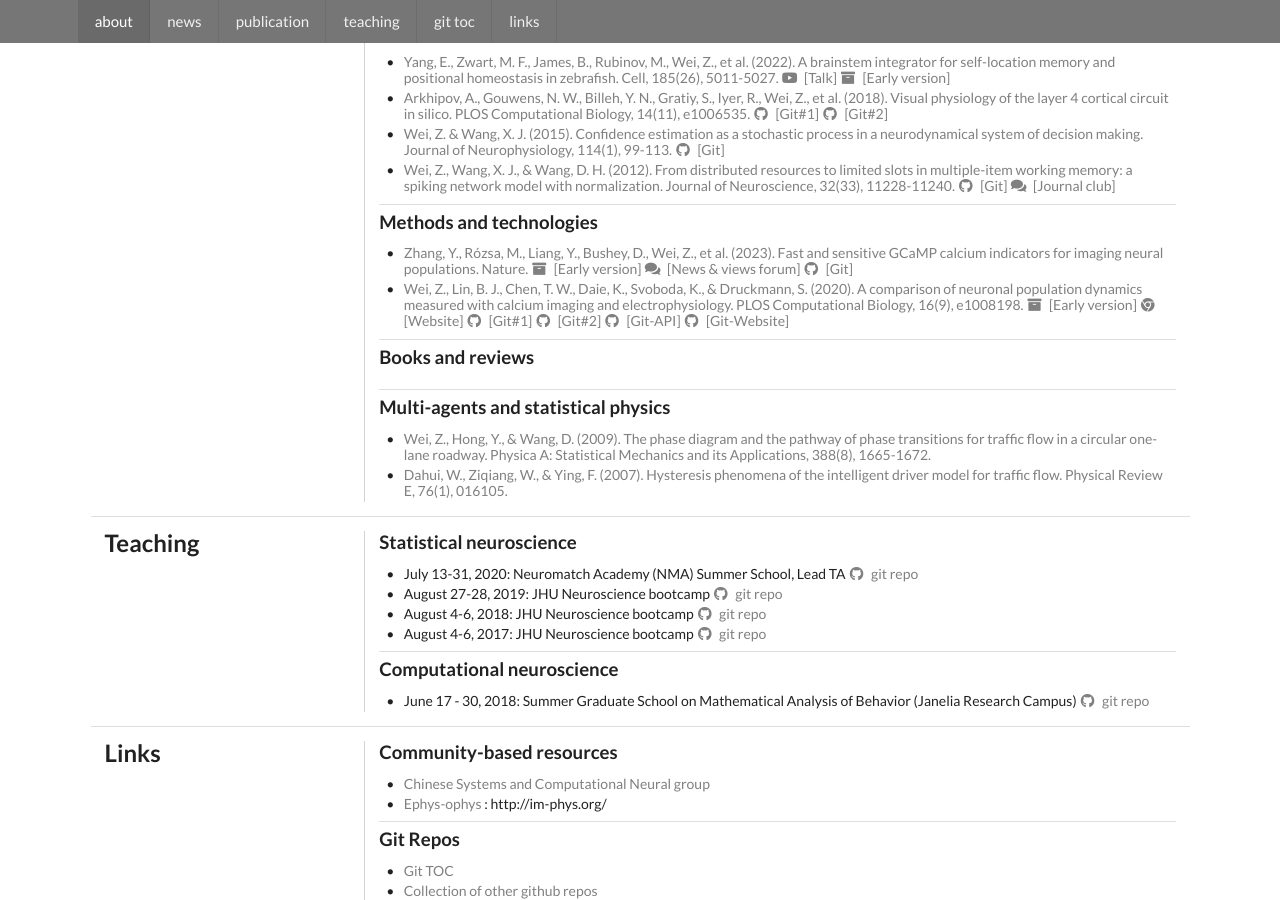
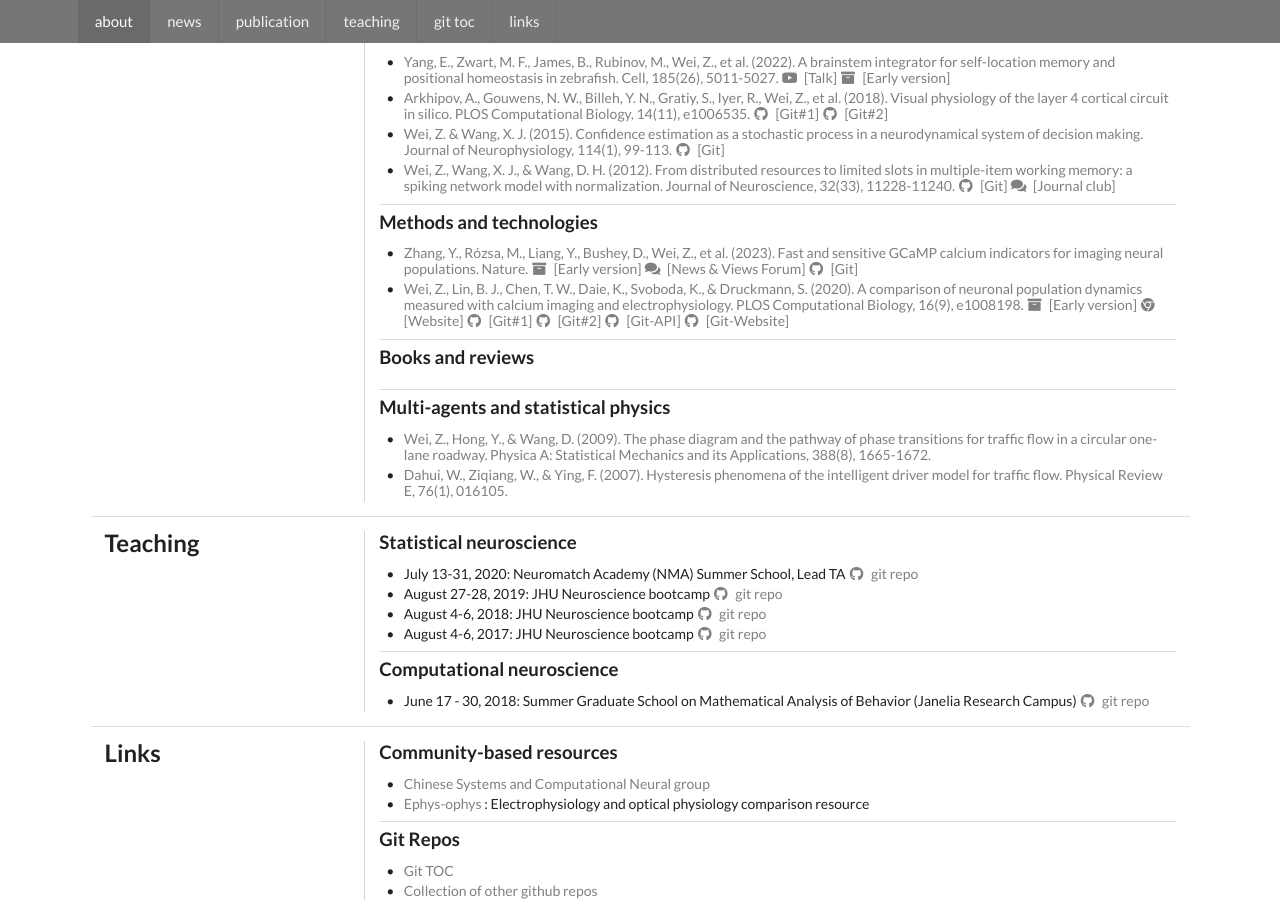
Before and after one commit to zqwei/zqwei.github.io, a Jekyll site: the page built from index.html, in a window 1280 px wide and 900 px high, scrolled down 1177 px. Built offline with Jekyll 4.4.1, drawn with Linux system fonts in a browser that asks for light colours.

Commit message:
Address review feedback on content metadata
Agent-Logs-Url: https://github.com/zqwei/zqwei.github.io/sessions/88c9c0fc-05af-4741-9380-4a70dc845cbe

Co-authored-by: zqwei <13616597+zqwei@users.noreply.github.com>

```diff
--- a/_data/links.yml
+++ b/_data/links.yml
@@ -5,7 +5,7 @@ categories:
         url: https://docs.google.com/forms/d/e/1FAIpQLSdZgaihYBtmGozmLf7IuwEZJTFtqHV1jV23qq0iJBk0OZutzQ/viewform?usp=sf_link
       - title: Ephys-ophys
         url: http://im-phys.org/
-        description: http://im-phys.org/
+        description: Electrophysiology and optical physiology comparison resource
   - title: Git Repos
     items:
       - title: Git TOC
--- a/_data/publications.yml
+++ b/_data/publications.yml
@@ -101,7 +101,7 @@ categories:
           - label: Early version
             icon: archive
             url: https://www.biorxiv.org/content/10.1101/2021.11.08.467793v2
-          - label: News & views forum
+          - label: News & Views Forum
             icon: comments
             url: https://www.nature.com/articles/d41586-023-00704-y
           - label: Git
```
Also changed, not shown: README.md.
